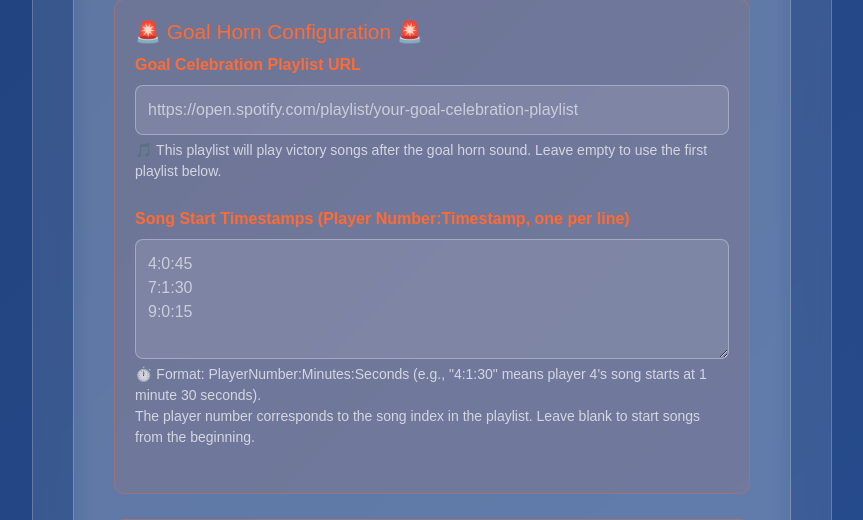
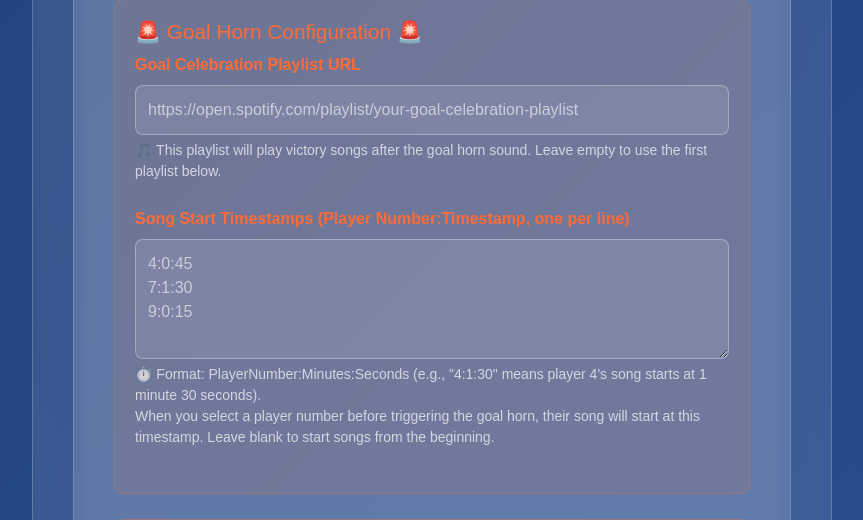
Before and after one commit to Puckbattler/HockeyDJ, an ASP.NET Core app: page /Home/Setup in a window 1280 px wide. Shown: the part 1321-1841 px from the top of the page, without its empty margins (208-1071 px from the left). Run offline with ASP.NET Core 8, Linux system fonts and the light colour scheme; style sheets or scripts are compiled from the project's sources.

Commit message:
Address code review feedback
- Clarify help text for song timestamps to avoid confusion about player numbers vs song indices
- Add validation for timestamp bounds (non-negative values, seconds < 60)
- Improve inline comments to be more precise about timestamp behavior

Co-authored-by: Puckbattler <178911951+Puckbattler@users.noreply.github.com>

```diff
--- a/HockeyDJ/Models/HomeController.cs
+++ b/HockeyDJ/Models/HomeController.cs
@@ -101,7 +101,8 @@ namespace HockeyDJ.Controllers
                         var parts = line.Trim().Split(':');
                         if (parts.Length == 3 && int.TryParse(parts[0], out var playerNumber)
                             && int.TryParse(parts[1], out var minutes)
-                            && int.TryParse(parts[2], out var seconds))
+                            && int.TryParse(parts[2], out var seconds)
+                            && playerNumber > 0 && minutes >= 0 && seconds >= 0 && seconds < 60)
                         {
                             var timestampMs = (minutes * 60 + seconds) * 1000;
                             timestamps[playerNumber.ToString()] = timestampMs;
--- a/HockeyDJ/Views/Home/Index.cshtml
+++ b/HockeyDJ/Views/Home/Index.cshtml
@@ -1662,7 +1662,7 @@ ViewData["Title"] = "HockeyDJ - Hockey Music Controller";
 
                             // Play random track from available tracks
                             selectedTrack = availableTracks[Math.floor(Math.random() * availableTracks.length)];
-                            // Random songs always start from the beginning (no timestamp)
+                            // Random songs ignore custom timestamps since they don't correspond to specific player numbers
                         } else {
                             // Play specific track by number (1-based index)
                             const trackIndex = parseInt(selectedValue) - 1;
@@ -1685,7 +1685,7 @@ ViewData["Title"] = "HockeyDJ - Hockey Music Controller";
                                 }
                                 selectedTrack = availableTracks[Math.floor(Math.random() * availableTracks.length)];
                                 showError(`Song ${selectedValue} not available in playlist. Playing random song instead.`);
-                                // Fallback to random means no custom timestamp
+                                // Fallback to random selection ignores custom timestamps
                             }
                         }
 
--- a/HockeyDJ/Views/Home/Setup.cshtml
+++ b/HockeyDJ/Views/Home/Setup.cshtml
@@ -365,7 +365,7 @@ ViewData["Title"] = "HockeyDJ Setup";
                         style="height: 120px;"></textarea>
                     <small style="color: rgba(255,255,255,0.7); font-size: 14px; margin-top: 5px; display: block;">
                         ⏱️ Format: PlayerNumber:Minutes:Seconds (e.g., "4:1:30" means player 4's song starts at 1 minute 30 seconds).<br>
-                        The player number corresponds to the song index in the playlist. Leave blank to start songs from the beginning.
+                        When you select a player number before triggering the goal horn, their song will start at this timestamp. Leave blank to start songs from the beginning.
                     </small>
                 </div>
             </div>
```
